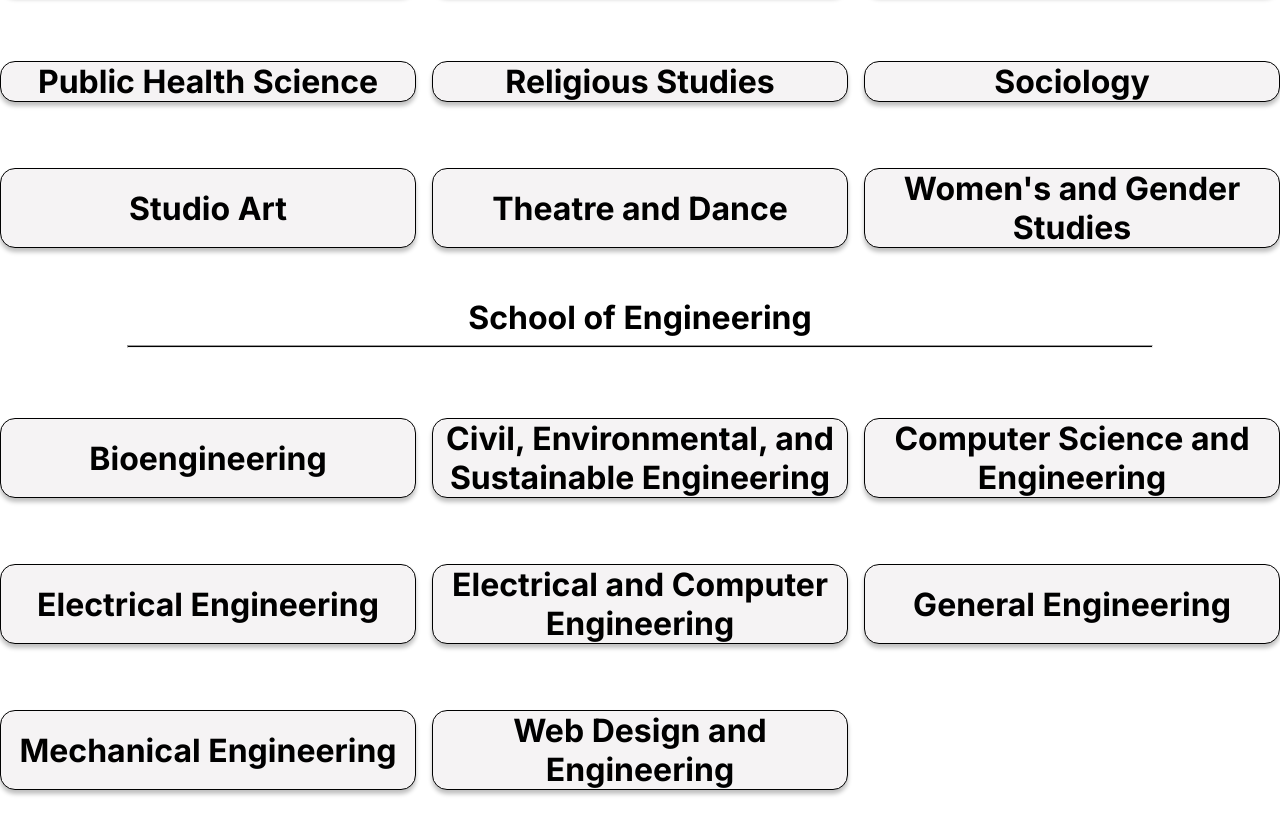
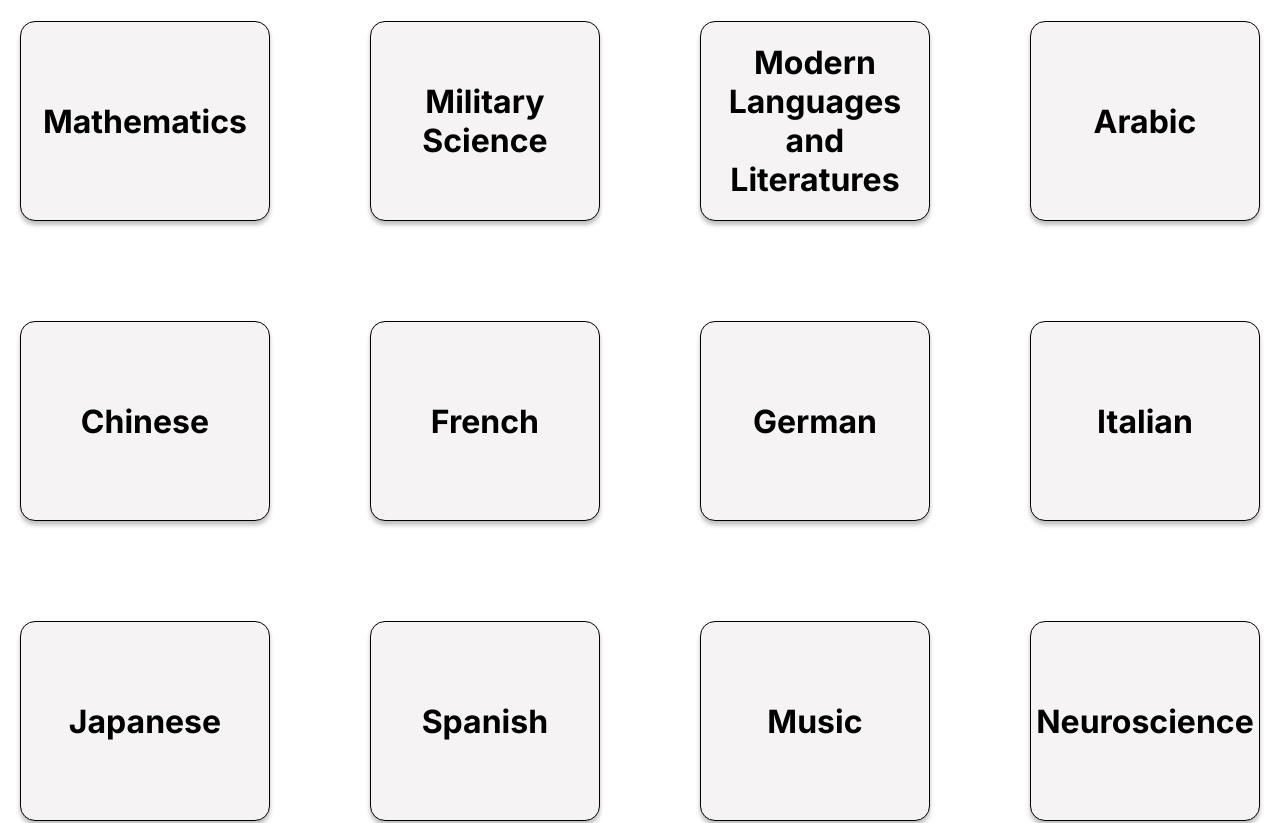
Before and after one commit to RaphaLK/SCUMyDegree, a React (Create React App) app: page /majors in a window 1280 px wide. Shown: the part 1699-2522 px from the top of the page. Built offline with nearby package versions, Linux system fonts and the light colour scheme.

Commit message:
Modify majors grid

```diff
--- a/src/Components/MajorBox.module.css
+++ b/src/Components/MajorBox.module.css
@@ -3,7 +3,6 @@
     flex-direction: column;
     align-items: center;
     justify-content: center;
-    margin-top: 50px;
     background: #F5F3F4;
     border: 1px solid #000000;
     box-shadow: 0px 4px 4px rgba(0, 0, 0, 0.25);
--- a/src/Components/MajorSection.module.css
+++ b/src/Components/MajorSection.module.css
@@ -3,7 +3,8 @@
     flex-direction: column;
     align-items: center;
     justify-content: center;
-    margin-top: 50px;
+    margin-bottom: 50px;
+    padding: 0px 20px;
 }
 
 .major-title {
@@ -20,7 +21,9 @@
 
 .major-boxes {
     display: grid;
-    grid-template-columns: repeat(3, 1fr);
-    /* grid-template-rows: repeat(auto-fill, minmax(300px, 1fr)); */
-    gap: 1rem;
+    grid-template-columns: repeat(4, 1fr); /* 4 columns of equal width */
+    grid-auto-rows: minmax(200px, 1fr); /* rows of at least 200px height and equal height */
+    gap: 100px; /* space between columns and rows */
+    justify-items: stretch; /* default */
+    align-items: stretch; /* default */
 }
```
